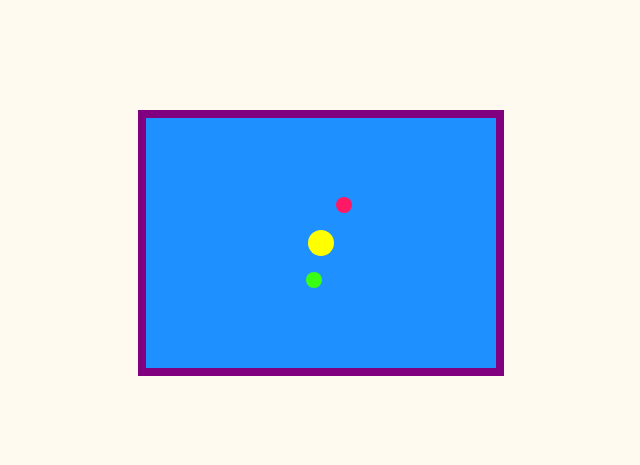
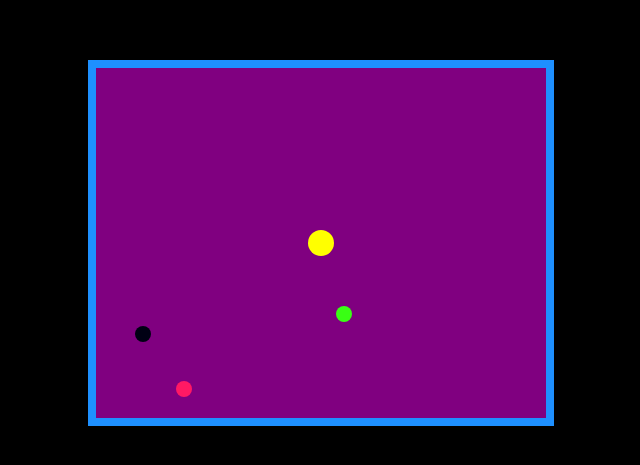
Before and after one commit to NeilK-94/NeilKyneGraphicsProject, a plain HTML site: page index.html in a window 1280 px wide. Shown: the part 157-622 px from the top of the page, without its empty margins (319-959 px from the left). Drawn offline with Linux system fonts and the light colour scheme.

Commit message:
Commented
Just added comments

```diff
--- a/index.html
+++ b/index.html
@@ -8,9 +8,9 @@
 
     <style type="text/css">
         body {
-            background-color: floralwhite;
+            background-color: black;    /*  Set the background color on the screen */
         }
-        canvas {
+        canvas {    /*  Canvas properties such as border size/color etc.*/
             padding: 0;
             margin: auto;
             display: block;
@@ -20,8 +20,8 @@
             left: 0;
             right: 0;
 
-            background-color: dodgerblue;
-            border: 8px solid purple;
+            background-color: purple;
+            border: 8px solid dodgerblue;
         }
     </style>
 
@@ -29,30 +29,29 @@
 
   <body>
 
-    <canvas id="gameCanvas" width="350" height="250"></canvas>
+    <canvas id="gameCanvas" width="450" height="350"></canvas>  <!--    Gets a handle to the element with id gameCanvas. -->
 
     <script type="text/javascript">
-      // Gets a handle to the element with id gameCanvas.
-      var canvas = document.getElementById("gameCanvas");
-
-      // Get a 2D context for the canvas.
-      var ctx = canvas.getContext("2d");
+      var canvas = document.getElementById("gameCanvas");   // Gets a handle to the element with id gameCanvas.
 
 
-        var userBall = {
-            x: canvas.width / 2
-            , y: canvas.height / 2
-            , r: 13
+      var ctx = canvas.getContext("2d");    // Get a 2D context for the canvas.
+
+
+        var userBall = {    //  Create a ball object names userball. This is the one the user will control
+            x: canvas.width / 2 //  Sets spawn position on the x axis in this case, half it's width
+            , y: canvas.height / 2 //  Sets spawn position on the y axis in this case, half it's height
+            , r: 13 //  Sets radius of the ball
         }
 
         var enemyBall1 = {    //  Create object for enball1
-            position: {
-                  x: Math.floor((Math.random() * 345) + 5),
-                  y: Math.floor((Math.random() * 245) + 5)
+            position: { //  This is how we make it spawn randomly, rather than defined points
+                  x: Math.floor((Math.random() * 345) + 5), //  math.random  gives random position on x axis
+                  y: Math.floor((Math.random() * 245) + 5) //  math.random  gives random position on y axis
             } ,
             radius: 8 ,  //  Set radius of ball to 8
 
-            acceleration: {   //  Determines ball acceleration
+            acceleration: {   //  Determines ball acceleration / velocity
                 x: 5,
                 y: 3
             }
@@ -61,8 +60,8 @@
 
         var enemyBall2 = {    //  Create object for enball2
             position: {
-                  x: Math.floor((Math.random() * 345) + 5),
-                  y: Math.floor((Math.random() * 245) + 5)
+                  x: Math.floor((Math.random() * 345) + 5), //  math.random  gives random position on x axis
+                  y: Math.floor((Math.random() * 245) + 5) //  math.random  gives random position on y axis
             } ,
             radius: 8 ,  //  Set radius of ball to 8
 
@@ -73,115 +72,154 @@
 
         } //  End ball2
 
+        var enemyBall3 = {    //  Create object for enball3
+            position: {
+                  x: Math.floor((Math.random() * 345) + 5), //  math.random  gives random position on x axis
+                  y: Math.floor((Math.random() * 245) + 5) //  math.random  gives random position on y axis
+            } ,
+            radius: 8 ,  //  Set radius of ball to 8
 
-        function drawCircle() {
+            acceleration: {   //  Determines ball acceleration
+                x: 5,
+                y: 3
+            }
+
+        } //  End ball3
+
+
+        function drawUserBall() {   //  Function to draw userball on the canvas
             ctx.fillStyle = "rgb(255, 255, 0)";   //  Color
-            ctx.beginPath();
-            ctx.arc(userBall.x, userBall.y, userBall.r, 0, 2 * Math.PI);
-            ctx.fill();
+            ctx.beginPath();    //  Begins path
+            ctx.arc(userBall.x, userBall.y, userBall.r, 0, 2 * Math.PI);    //  Calls ball with position on axis and its size (r)
+            ctx.fill(); //  Fills the color
 
+            //  functions to detect collision with each ball
             ball1Collision();
             ball2Collision();
+            ball3Collision();
         }
 
-         function drawEnemyBall1() {
+         function drawEnemyBall1() {   //  Function to draw enemy ball on the canvas
               ctx.fillStyle = "rgb(255, 25, 100)";   //  Color
               ctx.beginPath();  //  Begin path
-              ctx.arc(enemyBall1.position.x, enemyBall1.position.y, enemyBall1.radius, 0, 2 * Math.PI);
+              ctx.arc(enemyBall1.position.x, enemyBall1.position.y, enemyBall1.radius, 0, 2 * Math.PI);//  Calls ball with position on axis and                                                                                                                 its size (r)
               ctx.fill();   //  Fills ball
 
-              enemyBall1.position.x += enemyBall1.acceleration.x;   //  Update y location
-              enemyBall1.position.y += enemyBall1.acceleration.y;
+              enemyBall1.position.x += enemyBall1.acceleration.x;   //  Update x location
+              enemyBall1.position.y += enemyBall1.acceleration.y;   //  Update y location
 
-              //    Keep animation going while ball1 hasn't hit the canvas
+              //    Keep animation going while enemyball hasn't hit the canvas, x axis
               if ((enemyBall1.position.x >= canvas.width - enemyBall1.radius) ||  (enemyBall1.position.x <= enemyBall1.radius))
                   enemyBall1.acceleration.x =- enemyBall1.acceleration.x;
 
+             //    Keep animation going while enemyball hasn't hit the canvas, y axis
               if ((enemyBall1.position.y >= canvas.height - enemyBall1.radius) ||  (enemyBall1.position.y <= enemyBall1.radius))
                   enemyBall1.acceleration.y =- enemyBall1.acceleration.y;
 
-        } //  End function drawball
+        } //  End function
 
-        function drawEnemyBall2() {
+        function drawEnemyBall2() { //  no point commenting each function for all enemy balls, they're all the same as enemyball1
               ctx.fillStyle = "rgb(57, 255, 20)";   //  Color
               ctx.beginPath();  //  Begin path
               ctx.arc(enemyBall2.position.x, enemyBall2.position.y, enemyBall2.radius, 0, 2 * Math.PI);
               ctx.fill();   //  Fills ball
 
-              enemyBall2.position.x += enemyBall2.acceleration.x;   //  Update y location
+              enemyBall2.position.x += enemyBall2.acceleration.x;
               enemyBall2.position.y += enemyBall2.acceleration.y;
 
-              //    Keep animation going while ball1 hasn't hit the canvas
               if ((enemyBall2.position.x >= canvas.width - enemyBall2.radius) ||  (enemyBall2.position.x <= enemyBall2.radius))
                   enemyBall2.acceleration.x =- enemyBall2.acceleration.x;
 
               if ((enemyBall2.position.y >= canvas.height - enemyBall2.radius) ||  (enemyBall2.position.y <= enemyBall2.radius))
                   enemyBall2.acceleration.y =- enemyBall2.acceleration.y;
 
-          } //  End function drawball
+          } //  End function
 
-        function ball1Collision() {
+        function drawEnemyBall3() {
+              ctx.fillStyle = "rgb(0, 0, 20)";   //  Color
+              ctx.beginPath();  //  Begin path
+              ctx.arc(enemyBall3.position.x, enemyBall3.position.y, enemyBall3.radius, 0, 2 * Math.PI);
+              ctx.fill();   //  Fills ball
 
+              enemyBall3.position.x += enemyBall3.acceleration.x;
+              enemyBall3.position.y += enemyBall3.acceleration.y;
 
+              if ((enemyBall3.position.x >= canvas.width - enemyBall3.radius) ||  (enemyBall3.position.x <= enemyBall3.radius))
+                  enemyBall3.acceleration.x =- enemyBall3.acceleration.x;
+
+              if ((enemyBall3.position.y >= canvas.height - enemyBall3.radius) ||  (enemyBall3.position.y <= enemyBall3.radius))
+                  enemyBall3.acceleration.y =- enemyBall3.acceleration.y;
+
+          } //  End function
+
+        function ball1Collision() { //  function for collision detection and handling with userball
               var dx = (enemyBall1.position.x ) - (userBall.x );
               var dy = (enemyBall1.position.y ) - (userBall.y );
               var distance = Math.sqrt(dx * dx + dy * dy);
+
               if (distance < enemyBall1.radius + userBall.r) {
+                  gameOver();   //  Calls gameover function to end game
+              }
+          } //  End function
 
+          function ball2Collision() {   //  Again, just the same as previous function, no point repeating all the comments
+              var dx = (enemyBall2.position.x ) - (userBall.x );
+              var dy = (enemyBall2.position.y ) - (userBall.y );
+              var distance = Math.sqrt(dx * dx + dy * dy);
+
+              if (distance < enemyBall2.radius + userBall.r) {
                   gameOver();
-
               }
           }
 
-          function ball2Collision() {
+        function ball3Collision() {
+              var dx = (enemyBall3.position.x ) - (userBall.x );
+              var dy = (enemyBall3.position.y ) - (userBall.y );
+              var distance = Math.sqrt(dx * dx + dy * dy);
 
-              var dx = (enemyBall2.position.x ) - (userBall.x );
-              var dy = (enemyBall2.position.y ) - (userBall.y );
-              var distance = Math.sqrt(dx * dx + dy * dy);
-              if (distance < enemyBall2.radius + userBall.r) {
-
+              if (distance < enemyBall3.radius + userBall.r) {
                   gameOver();
-
               }
           }
 
-        drawCircle(); //  call function
-        drawEnemyBall1();
-        drawEnemyBall2();
+        drawUserBall(); //  call function to draw userball on canvas
+        drawEnemyBall1(); //  call function to draw enemyball 1 on canvas
+        drawEnemyBall2();   //  etc.
+        drawEnemyBall3();
 
-        function repeatme() {
+        function repeatme() {   //  A repeat function for every time the animation loops.
+            ctx.clearRect(0, 0, canvas.width, canvas.height);   // clears  the canvas
 
-            // clears  the screan/canvas i.e. where the ball was previously does not show up.
-            ctx.clearRect(0, 0, canvas.width, canvas.height);
-            // calls the enemyBall function
+            //  Call enemy ball functions
             drawEnemyBall1();
             drawEnemyBall2();
+            drawEnemyBall3();
 
-            //calls the userBall function
-            drawCircle();
 
-            // gets the animation going
-            window.requestAnimationFrame(repeatme);
-        }
+            drawUserBall(); //calls the userBall function
 
-        function shutdown(){
+
+            window.requestAnimationFrame(repeatme);  // gets the animation going
+        }   //  End function
+
+        function playAgain(){    //  play again function
             if (event.keyCode == 13 && userBall.y > userBall.r){    //  If they click enter, reload the game
                 location.reload();
             }
           }
 
-        function gameOver(){
-            ctx.clearRect(0, 0, canvas.width, canvas.height);
-            ctx.fillStyle = "yellow";
-            ctx.font = "15px Verdana";
-            ctx.fillText("Game Over", 145, 125);
-            ctx.fillText("Press Enter To Restart", 145, 140);
+        function gameOver(){    //  End game, stop balls and all animation
+            ctx.clearRect(0, 0, canvas.width, canvas.height);  //   Clear canvas
+            ctx.fillStyle = "yellow";   //  Show a message in yellow
+            ctx.font = "15px Verdana";  //  15 pixel size and Verdana style
+            ctx.fillText("Game Over", 145, 125);    //  The message itself and it's position on the canvas
+            ctx.fillText("Press Enter To Restart", 145, 140);   //  Second half of message, couldn't get it to fit otherwise
 
-            shutdown();
+            playAgain();    //  jumps to playAgain Method
           }
 
       // Add an event listener to the keypress event.
-    window.addEventListener("keydown", function(event) {
+    window.addEventListener("keydown", function(event) { // function to take user input from the keyboard
         ctx.clearRect(0, 0, canvas.width, canvas.height);
 
         if (event.keyCode == 39 && userBall.x < canvas.width - userBall.r)
@@ -193,12 +231,15 @@
         else if (event.keyCode == 38 && userBall.y > userBall.r)
           userBall.y -= 10;
 
-        drawCircle(); //  call function
+        drawUserBall(); //  call function
+
+        //  call enemyball functions
         drawEnemyBall1();
         drawEnemyBall2();
+        drawEnemyBall3();
     });
 
-    window.requestAnimationFrame(repeatme);
+    window.requestAnimationFrame(repeatme); //  Runs animation
 
       </script>
 
```
